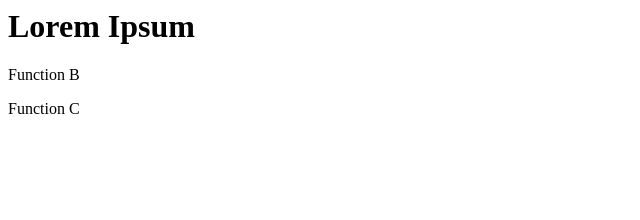
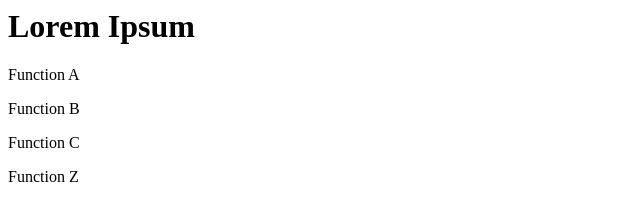
Before and after one commit to T3-Campus/t3camp_extensiondev_git, a plain HTML site: page index.html in a window 1280 px wide. Shown: the whole page, without its empty margins (0-640 px from the left). Drawn offline with Linux system fonts and the light colour scheme.

Commit message:
Added to github repository

```diff
--- a/index.html
+++ b/index.html
@@ -1,3 +1,5 @@
 <h1>Lorem Ipsum</h1>
+<p>Function A</p>
 <p>Function B</p>
 <p>Function C</p>
+<p>Function Z</p>
```
